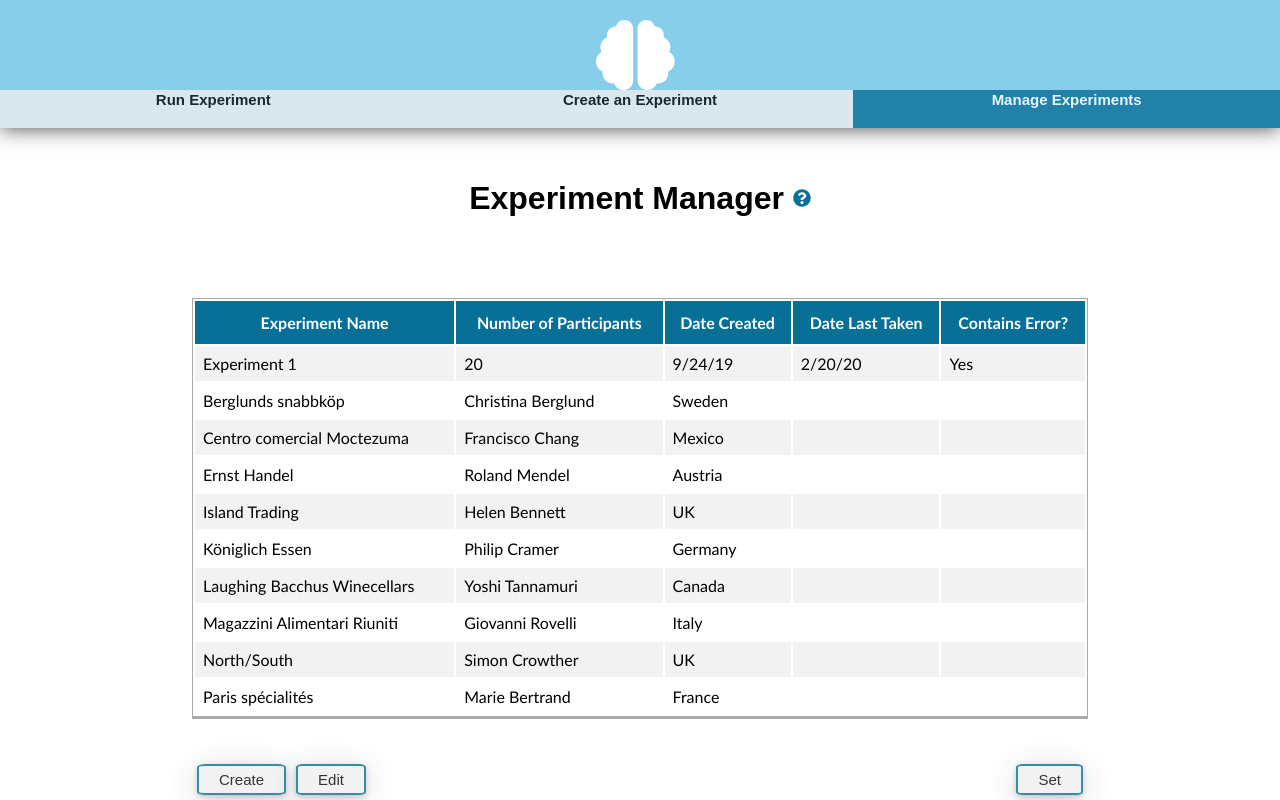
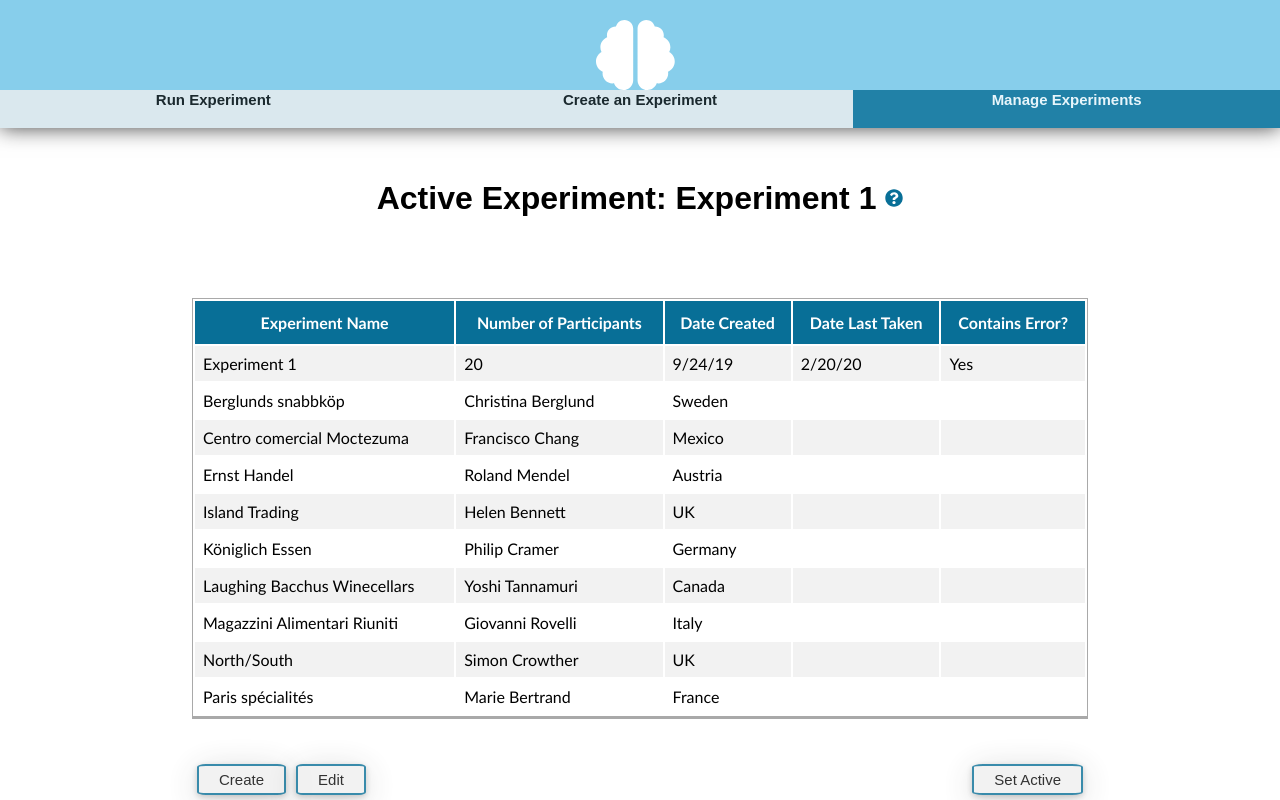
Before and after one commit to nerad25/Context-Experiment, an Angular app: page /manage in a window 1280 px wide. Built offline with nearby package versions, Linux system fonts and the light colour scheme.

Commit message:
Changed Experiment manager to active, changed css class names

```diff
--- a/src/app/manage-experiment/manage-experiment.component.html
+++ b/src/app/manage-experiment/manage-experiment.component.html
@@ -1,10 +1,10 @@
 <div class="page__container">
         <div class="title__container">
-            <h1 class="title">Experiment Manager&nbsp;<button style="border: none; background: none; padding: 0;"><fa-icon [icon]='faQuestionCircle' style="color: rgb(8, 111, 151); display: flex; justify-content: center; align-items: center; font-size: 18px;"></fa-icon></button></h1>
+            <h1 class="title">Active Experiment: Experiment 1&nbsp;<button style="border: none; background: none; padding: 0;"><fa-icon [icon]='faQuestionCircle' style="color: rgb(8, 111, 151); display: flex; justify-content: center; align-items: center; font-size: 18px;"></fa-icon></button></h1>
         </div>
         <div class="files__and__buttons">
             <div class="manage__file__container">
-                <table id="customers">
+                <table id="Experiments">
                     <tr>
                       <th>Experiment Name</th>
                       <th>Number of Participants</th>
@@ -91,7 +91,7 @@
                     <button [routerLink]="['/experiment/Experiment-Editor']" class="buttons">Edit</button>
                 </div>
                 <div class="right__buttons__container">
-                    <button [routerLink]="['/experiment/running-experiment']">Set</button>
+                    <button [routerLink]="['/experiment/running-experiment']">Set Active</button>
                 </div>
             </div>
         </div>
--- a/src/app/manage-experiment/manage-experiment.component.scss
+++ b/src/app/manage-experiment/manage-experiment.component.scss
@@ -5,7 +5,7 @@
 
     .manage__file__container {
 
-        #customers
+        #Experiments
         {
             font-family: "Trebuchet MS", Arial, Helvetica, sans-serif;
             /*border-collapse: collapse;*/
@@ -15,16 +15,16 @@
         }
 
 
-        #customers td, #customers th
+        #Experiments td, #Experiments th
         {
              padding: 8px;
         }
 
-        #customers tr:nth-child(even){background-color: #f2f2f2;}
+        #Experiments tr:nth-child(even){background-color: #f2f2f2;}
 
-        #customers tr:hover {background-color: #ddd;}
+        #Experiments tr:hover {background-color: #ddd;}
 
-        #customers th
+        #Experiments th
         {
              padding-top: 12px;
              padding-bottom: 12px;
```
